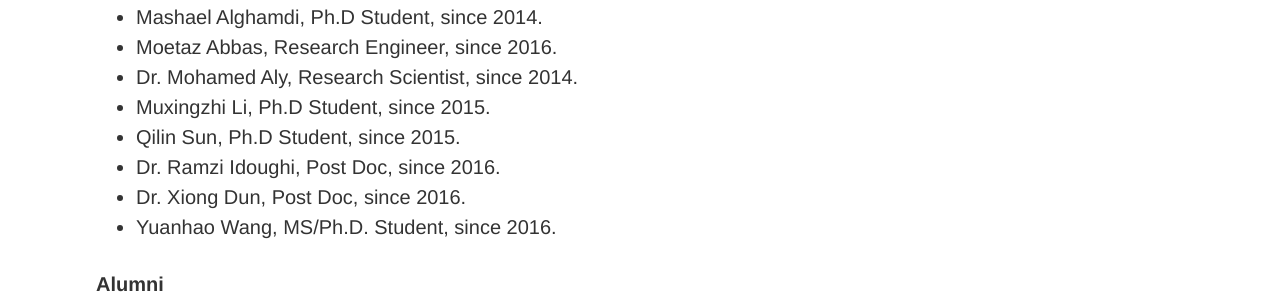
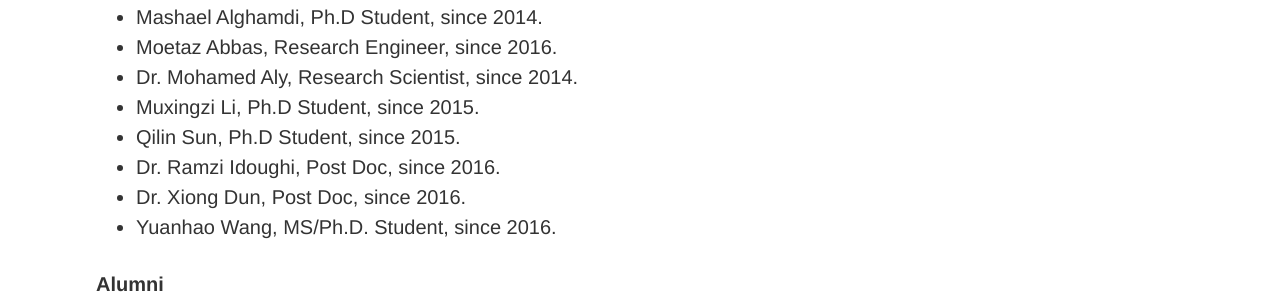
Before and after one commit to vccimaging/vccimaging.github.io, a Jekyll site: the page built from people.html, in a window 1280 px wide. Shown: the part 601-895 px from the top of the page. Built offline with Jekyll 4.4.1, drawn with Linux system fonts in a browser that asks for light colours.

Commit message:
correct spelling

```diff
--- a/_data/people.yaml
+++ b/_data/people.yaml
@@ -68,7 +68,7 @@
   start: 2016
 
 - id: lim
-  name: Muxingzhi Li
+  name: Muxingzi Li
   pubname: M. Li
   position: Ph.D Student
   start: 2015
```
